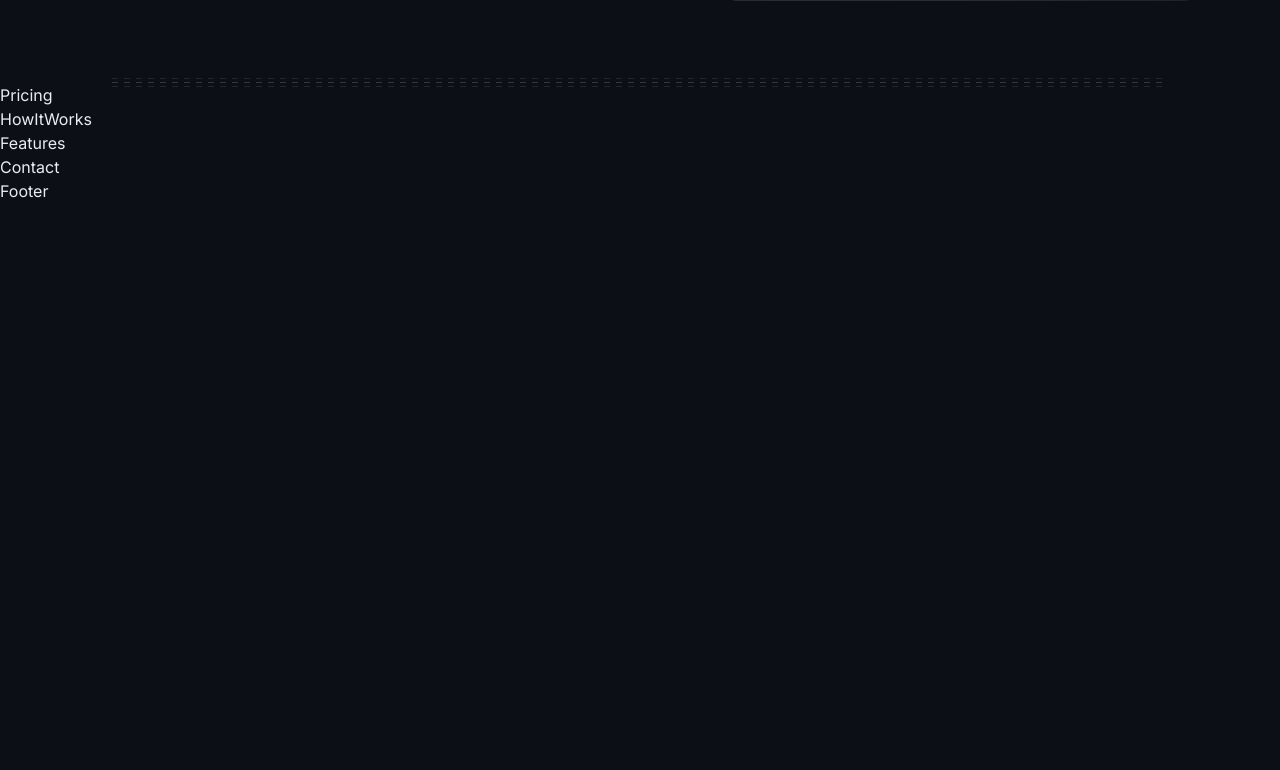
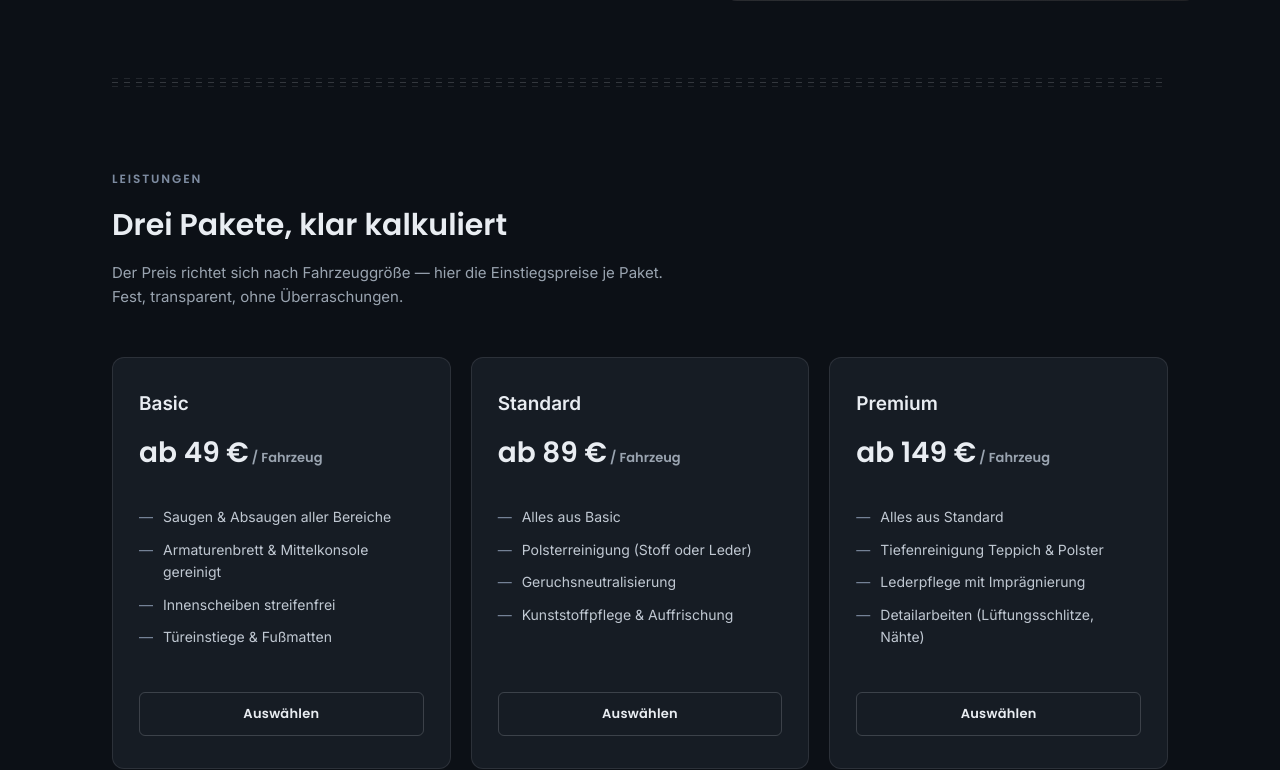
Before and after one commit to Chebannich/stanis-detail, a Next.js app: page / in a window 1280 px wide. Shown: the part 657-1427 px from the top of the page. Before the commit the page ends 860 px from the top, so only its background shows below. Built offline with nearby package versions, Linux system fonts and the light colour scheme.

Commit message:
feat: build pricing section with tier cards

```diff
--- a/src/app/components/Pricing.tsx
+++ b/src/app/components/Pricing.tsx
@@ -1,5 +1,39 @@
+import Link from "next/link"
+import Container from "./Container"
+import { pricingTiers } from "@/data/pricingTiers";
+
+
 export default function Pricing () {
   return (
-    <div>Pricing</div>
+    <section className="py-22">
+      <Container>
+        <div className="px-8">
+          <div className="max-w-140 mb-12">
+            <h3 className="font-heading text-xs font-semibold tracking-[0.16em] uppercase text-accent">Leistungen</h3>
+            <h2 className="font-heading text-3xl font-semibold leading-[1.6] text-silver-100 mt-3.5">Drei Pakete, klar kalkuliert</h2>
+            <p className="text-[15px] leading-[1.6] text-silver-400 mt-3">
+              Der Preis richtet sich nach Fahrzeuggröße — hier die Einstiegspreise je Paket. Fest, transparent, ohne Überraschungen.
+            </p>
+          </div>
+          <div className="grid grid-cols-3 gap-5">
+            {pricingTiers.map((tier) => (
+              <div className="bg-surface border border-line rounded-xl py-8 px-6.5 flex flex-col" key={tier.name}>
+                <h4 className="text-[19px] font-semibold text-silver-100">{tier.name}</h4>
+                <div className="font-heading text-[28px] font-semibold mt-3.5 mb-1.5 text-silver-100">
+                  ab {tier.price}&nbsp;€
+                  <span className="text-[13px] text-silver-400"> / Fahrzeug</span>
+                </div>
+                <ul className="my-6.5 flex flex-col gap-2.5 flex-1 text-sm leading-[1.6] text-silver-300">
+                  {tier.benefits.map((benefit) => (
+                    <li className="flex gap-2.5 items-start before:content-['—'] before:text-accent" key={benefit}>{benefit}</li>
+                  ))}
+                </ul>
+                <Link href={'#contact'} className="border border-line-strong text-silver-100 bg-transparent flex items-center justify-center py-2.75 px-5.5 mt-4.5 rounded-md font-heading text-[13px] font-semibold tracking-[0.02em]">Auswählen</Link>
+              </div>
+            ))}
+          </div>
+        </div>
+      </Container>
+    </section>
   );
 }
```
